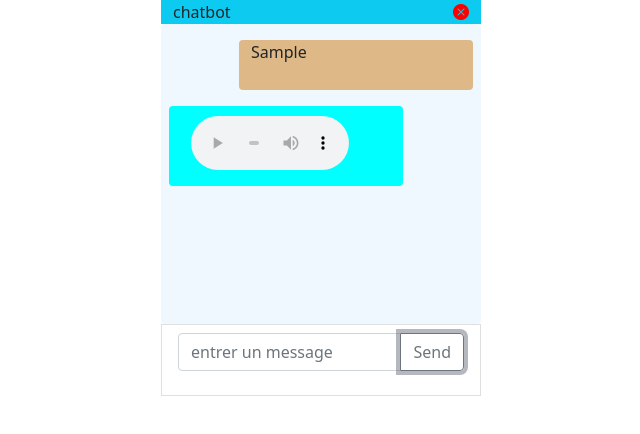
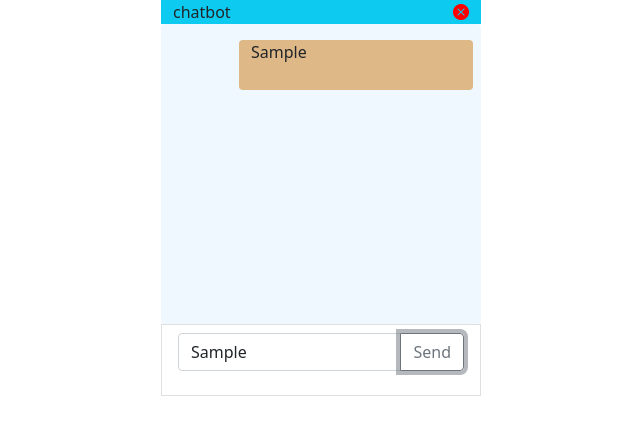
Before and after one commit to sefchain/Chatbot, a plain HTML site: page index.html in a window 1280 px wide. Both pictures are taken after typing "Sample" into the empty fields and a click on the button "Send". Shown: the whole page, without its empty margins (319-959 px from the left). Drawn offline with nearby package versions, Linux system fonts and the light colour scheme.

Commit message:
Add files via upload

```diff
--- a/index.html
+++ b/index.html
@@ -6,6 +6,8 @@
     <meta name="viewport" content="width=device-width, initial-scale=1.0" />
     <!-- CSS -->
     <link rel="stylesheet" href="style.css" />
+    <!-- Jquery -->
+    <script src="https://ajax.googleapis.com/ajax/libs/jquery/3.6.3/jquery.min.js"></script>
     <!-- Bootstrap -->
     <link
       rel="stylesheet"
@@ -19,7 +21,7 @@
     />
     <link
       rel="stylesheet"
-      href="https://cdn.jsdelivr.net/npm/bootstrap-icons@1.5.0/font/bootstrap-icons.css%22%3E%22%3E"
+      href="https://cdn.jsdelivr.net/npm/bootstrap-icons@1.5.0/font/bootstrap-icons.css"
     />
     <link
       rel="stylesheet"
--- a/index.js
+++ b/index.js
@@ -1,33 +1,33 @@
-const btn = document.querySelector("button");
-btn.addEventListener("click", function () {
-  const message = document.querySelector("input");
-  const corps = document.getElementById("corps");
-  if (message.value) {
-    const msg = document.createElement("div");
-    msg.className = "row mt-3 pe-2";
-    msg.innerHTML = ` <div class="col-3"></div>
-  <div class="col-9 msg rounded " style="background-color:burlywood">${message.value}</div>`;
-    corps.appendChild(msg);
-    message.value = "";
-    message.placeholder = "entrer un message";
+// const btn = document.querySelector("button");
+// btn.addEventListener("click", function () {
+//   const message = document.querySelector("input");
+//   const corps = document.getElementById("corps");
+//   if (message.value) {
+//     const msg = document.createElement("div");
+//     msg.className = "row mt-3 pe-2";
+//     msg.innerHTML = ` <div class="col-3"></div>
+//   <div class="col-9 msg rounded " style="background-color:burlywood">${message.value}</div>`;
+//     corps.appendChild(msg);
+//     message.value = "";
+//     message.placeholder = "entrer un message";
 
-    const reponse = document.createElement("div");
-    reponse.className = "row mt-3 ps-2";
-    reponse.innerHTML = `<div class="col-9 rounded msg" style="background-color: aqua"> <audio controls>
-  <source src="audio.mp3" type="audio/mpeg">
-</audio> </div>
-  <div class="col-3"></div>`;
-    corps.appendChild(reponse);
-  }
-});
-document.querySelector("i").addEventListener("click", function () {
-  document.getElementById("chatbot").style.display = "none";
-  document.getElementById("minichatbot").style.display = "block";
-});
-document.getElementById("minichatbot").addEventListener("click", function () {
-  document.getElementById("chatbot").style.display = "block";
-  document.getElementById("minichatbot").style.display = "none";
-});
+//     const reponse = document.createElement("div");
+//     reponse.className = "row mt-3 ps-2";
+//     reponse.innerHTML = `<div class="col-9 rounded msg" style="background-color: aqua"> <audio controls>
+//   <source src="audio.mp3" type="audio/mpeg">
+// </audio> </div>
+//   <div class="col-3"></div>`;
+//     corps.appendChild(reponse);
+//   }
+// });
+// document.querySelector("i").addEventListener("click", function () {
+//   document.getElementById("chatbot").style.display = "none";
+//   document.getElementById("minichatbot").style.display = "block";
+// });
+// document.getElementById("minichatbot").addEventListener("click", function () {
+//   document.getElementById("chatbot").style.display = "block";
+//   document.getElementById("minichatbot").style.display = "none";
+// });
 // const casMessage = {
 //   message: "bonjour",
 //   reponse: `Bonjour Cher Client veuiller choisir une option:
@@ -36,4 +36,52 @@ document.getElementById("minichatbot").addEventListener("click", function () {
 // 3-Vous envoyer votre horoscope.
 // 4-Vous envoyer le conseil du jours`,
 // };
-// const casMessages = [{ message: "bonjour", reponse: "Hi" }];
+// const casMessages = [{ message: "bonjour", reponse: "Hi" }]
+
+let reponse = [
+  [
+    "bonjour",
+    "Bonjour choisissez une options suivante:tappez 1 si vous voulez entre de la musique douce, tappez 2 si vous voulez connaitre lactualité de la journée, tappez 3 si vous voulez avoir le lien d'un cours de jquery sur youtube, tappez 4 si vous voulez quittez",
+  ],
+  [
+    "1",
+    `<audio controls>
+ <source src="audio.mp3" type="audio/mpeg">
+</audio>`,
+  ],
+  [
+    "2",
+    `C’est au Grand Stade de Tanger que le coup d’envoi du Mondialito, alias FIFA Club World Cup 2022, a été donné en ce 1er février 2023.`,
+  ],
+  [
+    "3",
+    `<a href='https://www.youtube.com/watch?v=7GazlDlul1o&list=PLwLsbqvBlImGxO-ge8D2J7_zNedld8w4T'>Chaine youtube pour apprendre jquery</a>`,
+  ],
+  ["4", "Merci pour votre visite au revoir"],
+];
+$(document).ready(function () {
+  $("button").click(function () {
+    $(".corps").append(`<div class='row mt-3 pe-2'> <div class="col-3"></div>
+    <div class="col-9 msg rounded " style="background-color:burlywood">${$(
+      "input"
+    ).val()}</div><div>`);
+    [[, resp]] = [
+      ...reponse.filter((e) => e[0] === $("input").val().toLowerCase()),
+    ];
+    $("input").val("");
+    $("input").attr("placeholder", "entrer un message");
+    $(
+      ".corps"
+    ).append(`<div class="row mt-3 ps-2"><div class="col-9 rounded msg" style="background-color: aqua">${resp}</div>
+    <div class="col-3"></div></div>`);
+    $(".corps").scrollTop(1000000);
+  });
+  $("i").click(function () {
+    $("#chatbot").hide();
+    $("#minichatbot").show();
+  });
+  $("#minichatbot").click(function () {
+    $("#chatbot").show();
+    $("#minichatbot").hide();
+  });
+});
```
